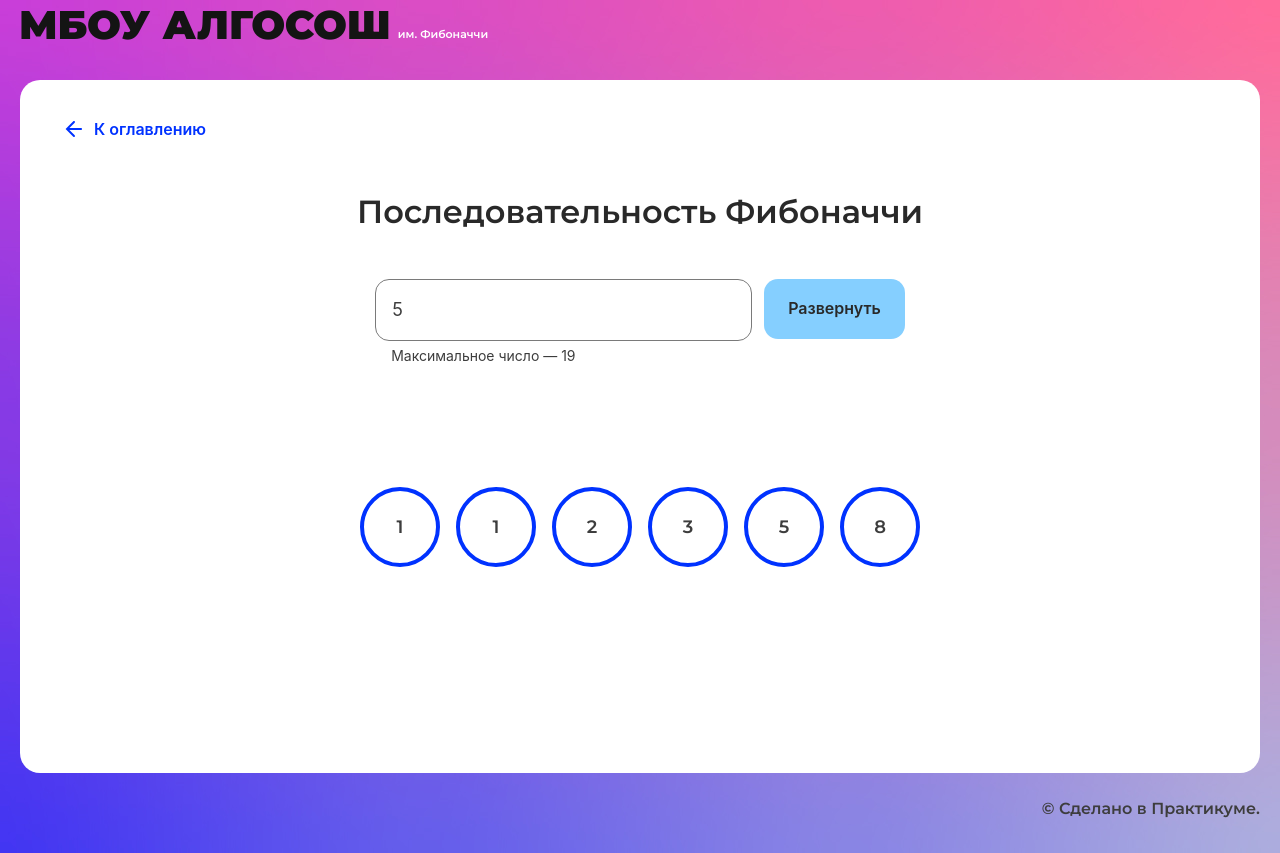
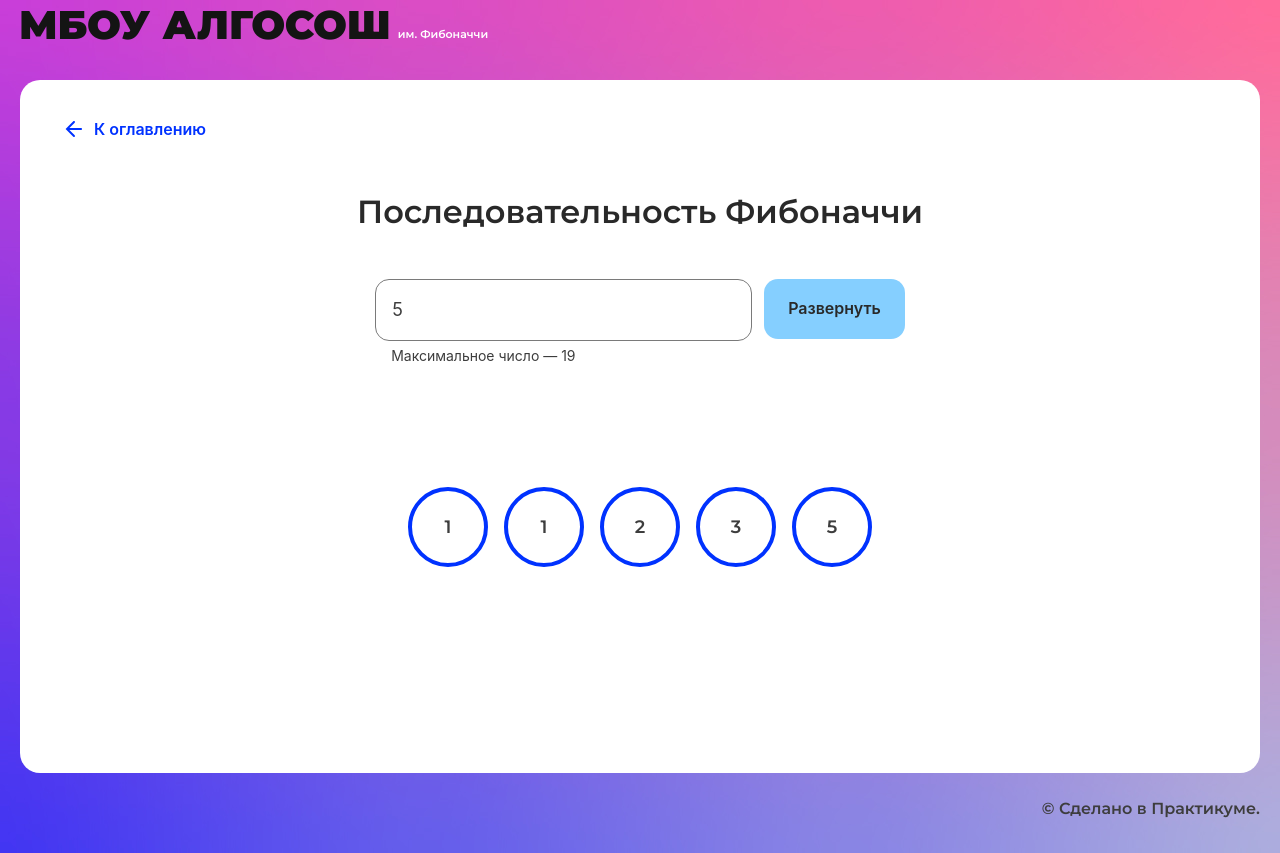
Before and after one commit to lizonkisel/algososh, a React (Create React App) app: page /fibonacci in a window 1280 px wide. Both pictures are taken after typing "5" into the empty fields and a click on the button "Развернуть". Built offline with nearby package versions, Linux system fonts and the light colour scheme.

Commit message:
bugfix: add code for fibonacci row animation. Need understand why need counter and add blocking of the button

```diff
--- a/src/components/fibonacci-page/fibonacci-page.tsx
+++ b/src/components/fibonacci-page/fibonacci-page.tsx
@@ -16,7 +16,49 @@ export const FibonacciPage: React.FC = () => {
 
   const [state, dispatch] = React.useReducer(reducer, initialState);
 
+  const [arr, setArr] = React.useState<number[]>([]);
+
   const {num, areCalculationsStarted, isCalculated} = state;
+
+  React.useEffect(() => {
+    if (areCalculationsStarted) {
+      getFibonacciRow(num);
+    }
+  }, [areCalculationsStarted]);
+
+
+  const [count, setCount] = React.useState(0);
+
+  // React.useEffect(() => {
+  //   let counter = count;
+  //   const interval = setInterval(() => {
+  //     if (counter >= arr.length) {
+  //       clearInterval(interval);
+  //     } else {
+  //       setCount(count => count + 1);
+  //       counter++; // local variable that this closure will see
+  //     }
+  //   }, 500);
+  //   return () => clearInterval(interval);
+  // }, [arr]);
+
+  React.useEffect(() => {
+    let counter = count;
+    setTimeout(function test() {
+      if (counter < arr.length) {
+        setCount(count => count + 1);
+        counter++; // local variable that this closure will see
+        console.log(count);
+        setTimeout(test, 500);
+      }
+    }, 500);
+  }, [arr]);
+
+  let playersDraftedList = arr.slice(0, count).map((value, i) => {
+    return (
+      <Circle letter={value.toString()} key={i}/>
+    )
+  });
 
   function reducer(state: any, action: any) {
     switch (action.type) {
@@ -37,22 +79,51 @@ export const FibonacciPage: React.FC = () => {
   };
 
   function getFibonacciRow(n: number): number[] {
-    console.log(num);
-    console.log(n);
     const arr = [1, 1];
-    console.log('azaza');
     if (n === 1) {
       return arr;
     }
     for (let i = 2; i <= n; i++) {
-      console.log(i);
-      console.log(n);
       const value = arr[i - 2] + arr[i - 1];
       arr.push(value);
-      console.log(i);
     }
-    console.log(arr);
+    setArr(arr);
     return arr;
+  };
+
+  function showFibonacciRow() {
+    setTimeout(function test() {
+      const fibonacciArray = getFibonacciRow(num);
+      let i = 0;
+
+      if (i <= fibonacciArray.length) {
+        return <Circle letter={fibonacciArray[i].toString()} key={i}/>
+      }
+      i++;
+      setTimeout(test, 500);
+
+      // const value = fibonacciArray[i];
+      // console.log('number');
+      // return <Circle letter={value.toString()} key={i}/>
+      // i++;
+      // if (i <= fibonacciArray.length) {
+      //   setTimeout(test, 500);
+      // }
+    })
+    // const fibonacciArray = getFibonacciRow(num);
+    // // for (let i = 0; i < fibonacciArray.length; i++) {
+    // //   const value = fibonacciArray[i];
+    // //   setTimeout(() => {
+    // //     console.log('number');
+    // //     return <Circle letter={value.toString()} key={i}/>
+    // //   }, 500)
+    // // }
+    // fibonacciArray.map((value, i) => {
+    //   setTimeout(() => {
+    //     console.log('number');
+    //     return <Circle letter={value.toString()} key={i}/>
+    //   }, 500)
+    // })
   };
 
   function handleChange(e: React.FormEvent<HTMLInputElement>): void {
@@ -76,9 +147,11 @@ export const FibonacciPage: React.FC = () => {
       {
         areCalculationsStarted &&
         <section className={styles.bubbles}>
-          {getFibonacciRow(num).map((value, i) => {
+          {/* {arr.map((value, i) => {
             return <Circle letter={value.toString()} key={i}/>
-          })}
+          })} */}
+          {playersDraftedList}
+          {/* {showFibonacciRow()}; */}
         </section>
       }
     </SolutionLayout>
```
